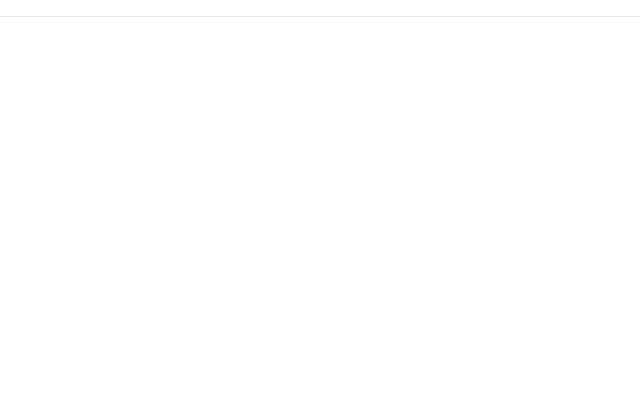
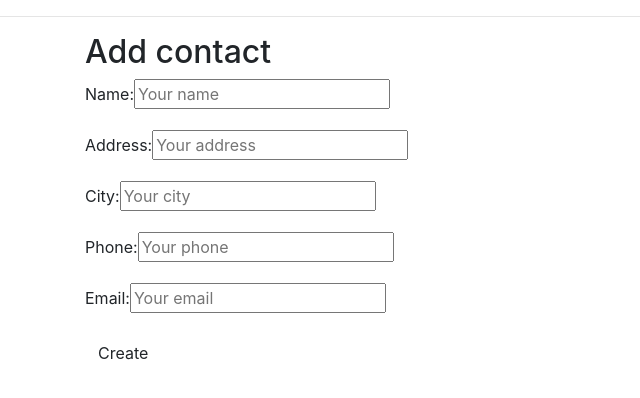
Before and after one commit to faycalBordjah/spring-react-mongo-crud, a React (Create React App) app in the folder momo/: page /create in a window 1280 px wide. Shown: the top 398 px of the page, without its empty margins (0-640 px from the left). Built offline with nearby package versions, Linux system fonts and the light colour scheme.

Commit message:
Create contact view

```diff
--- a/momo/src/components/Create.js
+++ b/momo/src/components/Create.js
@@ -1,8 +1,72 @@
-import React from 'react';
+import React, { useState } from 'react';
+import axios from 'axios';
 const Create = () => {
+
+    const [contact, setContact] = useState({
+        name: '',
+        address: '',
+        city: '',
+        phone: '',
+        email: '',
+    })
+
+
+    const onChange = (e) => {
+        setContact({
+            ...contact,
+            [e.target.name]: e.target.value
+        })
+    }
+
+
+    const onSubmit = (event) => {
+        event.preventDefault();
+        console.log(contact);
+
+
+
+        axios.post("http://localhost:8080/contacts", contact).then(
+            (res) => {
+                console.log(res.data);
+            }
+        )
+    }
+
     return (
-        <div>
+        <div className="container">
+            <div className="panel panel-default">
+                <div className="panel-heading">
+                    <h2 className="panel-title">
+                        Add contact
+                    </h2>
+                </div>
+                <div className="panel-body">
+                    <form onSubmit={onSubmit}>
+                        <div className="form-group">
+                            <label>Name: </label>
+                            <input type="text" name="name" placeholder="Your name" onChange={onChange} value={contact.name} />
+                        </div>
+                        <div className="form-group">
+                            <label>Address: </label>
+                            <input type="text" name="address" placeholder="Your address" onChange={onChange} value={contact.address} />
+                        </div>
+                        <div className="form-group">
+                            <label>City: </label>
+                            <input type="text" name="city" placeholder="Your city" onChange={onChange} value={contact.city} />
+                        </div>
+                        <div className="form-group">
+                            <label>Phone: </label>
+                            <input type="text" name="phone" placeholder="Your phone" onChange={onChange} value={contact.phone} />
+                        </div>
+                        <div className="form-group">
+                            <label>Email: </label>
+                            <input type="text" name="email" placeholder="Your email" onChange={onChange} value={contact.email} />
+                        </div>
+                        <button type="submit" className="btn btn-default"> Create</button>
+                    </form>
+                </div>
+            </div>
 
-        </div>);
+        </div >);
 }
 export default Create;
--- a/momo/src/components/Home.js
+++ b/momo/src/components/Home.js
@@ -42,6 +42,7 @@ const Home = () => {
                                 <tr>
                                     <td>Name</td>
                                     <td>Adress</td>
+                                    <td>Details</td>
                                 </tr>
                             </thead>
                             <tbody>
@@ -53,6 +54,9 @@ const Home = () => {
                                             </td>
                                             <td>
                                                 {c.address}
+                                            </td>
+                                            <td>
+                                                <Link to={'/show/${c.id}'}><span className="glyphicon glyphicon-plus-sign" aria-hidden="true">Detail</span></Link>
                                             </td>
                                         </tr>
                                     )
```
